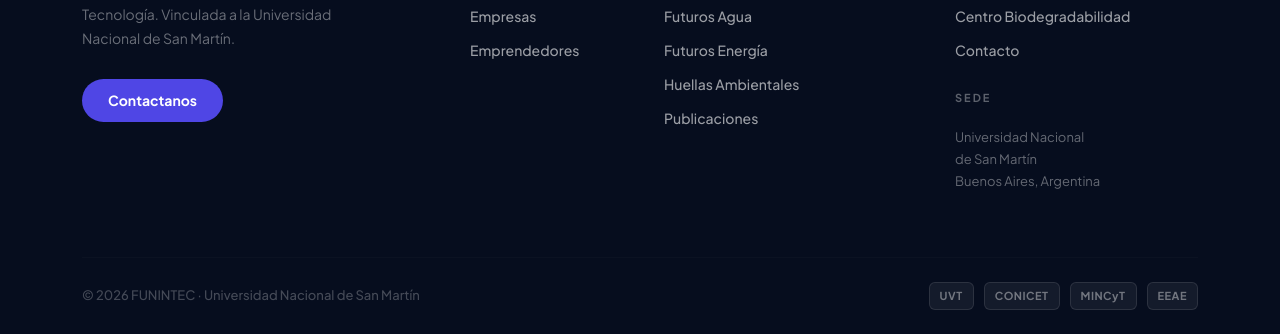
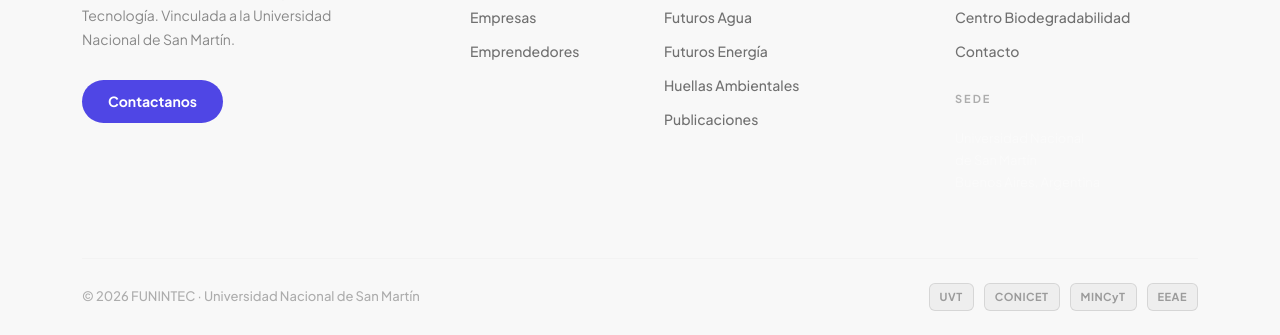
Before and after one commit to FUNINTEC/FUNINTEC, a plain HTML site: page landing-c.html in a window 1280 px wide. Shown: the part 3418-3753 px from the top of the page. Drawn offline with nearby package versions, Linux system fonts and the light colour scheme.

Commit message:
fix: footer en blanco/claro para landing-c
Co-Authored-By: Claude Sonnet 4.6 <noreply@anthropic.com>

```diff
--- a/landing-c.html
+++ b/landing-c.html
@@ -131,19 +131,19 @@
     .btn-white:hover { color: #4f46e5; transform: translateY(-2px); box-shadow: 0 12px 40px rgba(0,0,0,0.18); }
 
     /* FOOTER */
-    .site-footer { background: #060d1e; color: white; padding: 72px 0 0; }
+    .site-footer { background: #f8f8f8; color: #0d0d0d; padding: 72px 0 0; border-top: 1px solid #e8e8e8; }
     .footer-logo { margin-bottom: 16px; }
-    .footer-tagline { font-size: 14px; color: rgba(255,255,255,0.4); line-height: 1.7; max-width: 260px; margin-bottom: 28px; }
-    .footer-col-title { font-size: 11px; font-weight: 700; letter-spacing: 2px; text-transform: uppercase; color: rgba(255,255,255,0.35); margin-bottom: 20px; }
+    .footer-tagline { font-size: 14px; color: rgba(0,0,0,0.45); line-height: 1.7; max-width: 260px; margin-bottom: 28px; }
+    .footer-col-title { font-size: 11px; font-weight: 700; letter-spacing: 2px; text-transform: uppercase; color: rgba(0,0,0,0.3); margin-bottom: 20px; }
     .footer-links { list-style: none; padding: 0; margin: 0; }
     .footer-links li { margin-bottom: 10px; }
-    .footer-links a { font-size: 14px; color: rgba(255,255,255,0.6); text-decoration: none; font-weight: 500; transition: color 0.2s; }
-    .footer-links a:hover { color: white; }
-    .footer-divider { border: none; border-top: 1px solid rgba(255,255,255,0.07); margin: 48px 0 0; }
+    .footer-links a { font-size: 14px; color: rgba(0,0,0,0.55); text-decoration: none; font-weight: 500; transition: color 0.2s; }
+    .footer-links a:hover { color: #0d0d0d; }
+    .footer-divider { border: none; border-top: 1px solid rgba(0,0,0,0.07); margin: 48px 0 0; }
     .footer-bottom { padding: 24px 0; display: flex; justify-content: space-between; align-items: center; flex-wrap: wrap; gap: 12px; }
-    .footer-copy { font-size: 13px; color: rgba(255,255,255,0.25); font-weight: 500; }
+    .footer-copy { font-size: 13px; color: rgba(0,0,0,0.3); font-weight: 500; }
     .footer-badges { display: flex; gap: 10px; flex-wrap: wrap; }
-    .footer-badge { font-size: 11px; font-weight: 700; letter-spacing: 0.5px; background: rgba(255,255,255,0.06); border: 1px solid rgba(255,255,255,0.1); border-radius: 6px; padding: 5px 10px; color: rgba(255,255,255,0.4); }
+    .footer-badge { font-size: 11px; font-weight: 700; letter-spacing: 0.5px; background: rgba(0,0,0,0.04); border: 1px solid rgba(0,0,0,0.1); border-radius: 6px; padding: 5px 10px; color: rgba(0,0,0,0.35); }
   </style>
 </head>
 <body>
```
